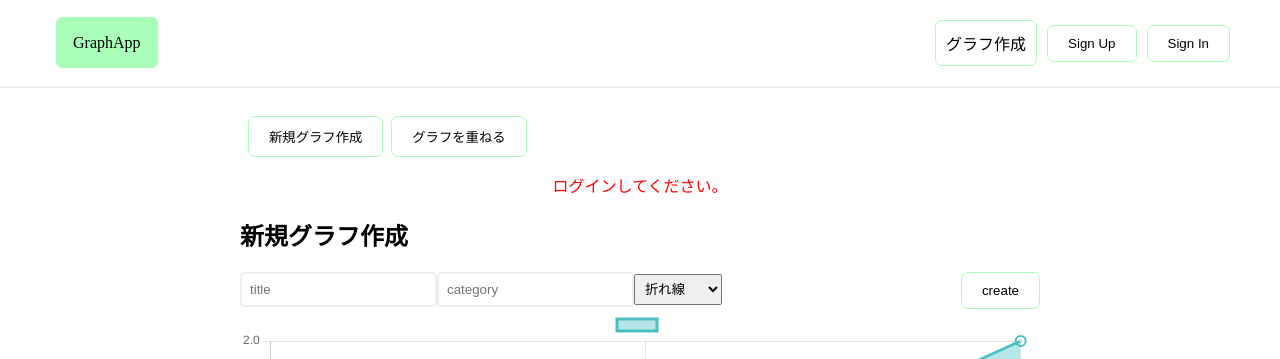
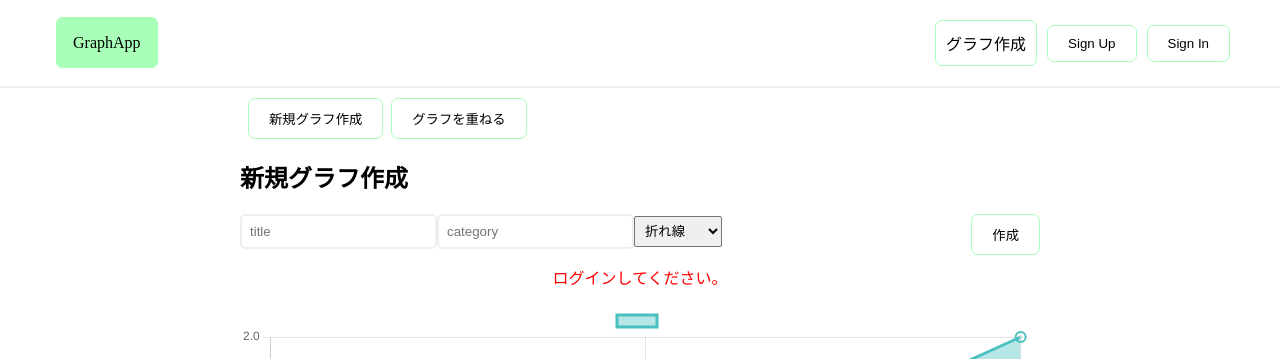
Before and after one commit to lkl191/graph_app_client, a Next.js app: page /graph/create-graph in a window 1280 px wide. Shown: the top 359 px of the page. Built offline with nearby package versions, Linux system fonts and the light colour scheme; no server answers.

Commit message:
change attension sentence

```diff
--- a/pages/graph/create-graph.tsx
+++ b/pages/graph/create-graph.tsx
@@ -117,8 +117,10 @@ const NewCreateGraph = ({ user }) => {
           }
         }}
       >
-        create
+        作成
       </button>
+
+      {!user && <p className="attention">ログインしてください。</p>}
 
       <PreviewGraph graphInfo={input} inputData={inputData} />
 
@@ -154,7 +156,7 @@ const NewCreateGraph = ({ user }) => {
 const BlendCreateGraph = ({ user }) => {
   let graphInfo;
   const { input, onChange, onSubmit }: any = useForm(blendGraphSetCallback, {
-    id: ""
+    id: "",
   });
 
   const [blendGraphSet, { data }] = useLazyQuery(SINGLE_GRAPH, {
@@ -257,6 +259,7 @@ const BlendCreateGraph = ({ user }) => {
   return (
     <div className="container">
       <form onSubmit={onSubmit}>
+        <p className="attention">棒グラフと折れ線グラフのみ</p>
         <div id="blend_graph">
           <button
             className={["button create_btn", !user && "click_invalid"].join(
@@ -279,11 +282,19 @@ const BlendCreateGraph = ({ user }) => {
             }}
           />
           <br />
-          <input name="id" placeholder="graphId" className="input_text" onChange={onChange} />
+          <input
+            name="id"
+            placeholder="graphId"
+            className="input_text"
+            onChange={onChange}
+          />
 
           <button className="button" onSubmit={onSubmit}>
             グラフ検索
           </button>
+
+
+          {!user && <p className="attention">ログインしてください。</p>}
 
           {data && <Bar data={datasets} type="Bar" />}
         </div>
@@ -303,24 +314,14 @@ const CreateGraph = () => {
     return (
       <div className="container">
         <>
-        <br />
-          <button
-            className="button"
-            name="NEW"
-            onClick={changeCreateGraph}
-          >
+          <button className="button" name="NEW" onClick={changeCreateGraph}>
             新規グラフ作成
           </button>
-          <button
-            name="BLEND"
-            className="button"
-            onClick={changeCreateGraph}
-          >
+          <button name="BLEND" className="button" onClick={changeCreateGraph}>
             グラフを重ねる
           </button>
         </>
 
-        {!user && <p className="attention">ログインしてください。</p>}
         {(() => {
           switch (change) {
             case "NEW":
```
